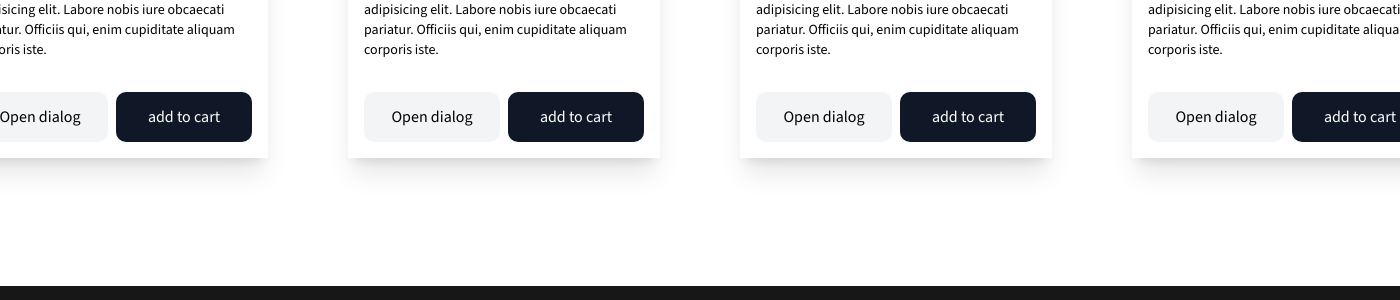
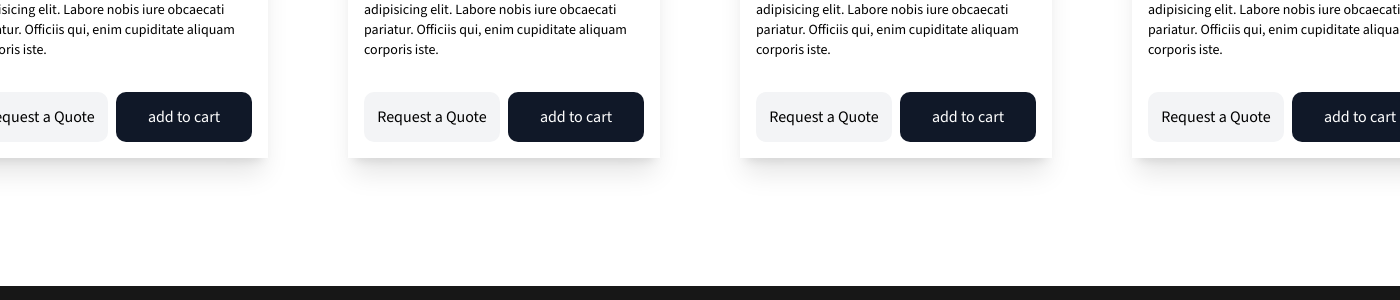
Before and after one commit to baseone-spec/base101, a PHP site: page /services.php in a window 1400 px wide; the page is wider, and only the part inside the window is pictured. Shown: the part 1168-1468 px from the top of that part. Run offline with PHP 8.4, Linux system fonts and the light colour scheme.

Commit message:
initial commit

```diff
--- a/services.php
+++ b/services.php
@@ -62,7 +62,7 @@ include('header.php');
                 <div class="mt-4 flex justify-between w-70 gap-2">
                     <button type="button"
                         class="openModalBtn product-btn bg-[#f3f4f6] text-[#171717] mt-4 font-open-sans button-hover"
-                        data-modal-id="modal-2">Open dialog</button>
+                        data-modal-id="modal-2">Request a Quote</button>
                     <button class="product-btn bg-[#101828] text-white  mt-4 font-open-sans button-hover">add to
                         cart</button>
                 </div>
@@ -77,10 +77,15 @@ include('header.php');
                         class="grid grid-flow-col grid-rows-1 modal-size bg-white rounded-lg shadow-xl max-w-md p-20 relative z-50 ">
                         <!-- Header -->
                         <div>
-                            <h2 id="dialog-title" class="text-lg font-medium text-[#171717] mb-4">Modal Title</h2>
+                            <h2 id="dialog-title" class="text-lg font-medium text-[#171717] mb-4">ANGELUS Legacy Series
+                            </h2>
                             <p class="text-sm text-gray-700 mb-4">
-                                This is a modal dialog. Click the button below to close it.
+                                Model 120L - 121L.jpg
                             </p>
+                            <div class="image">
+                                <img src="./src/img/psangelus/ANGELUS Legacy Series - Model 120L - 121L.jpg" alt=""
+                                    class="image1" />
+                            </div>
                         </div>
 
                         <div class="h-full w-full p-4">
@@ -122,7 +127,8 @@ include('header.php');
 
                         <p class="text-sm font-light">
                             Lorem ipsum dolor sit amet consectetur adipisicing elit.
-                            Labore nobis iure obcaecati pariatur. Officiis qui, enim cupiditate aliquam corporis iste.
+                            Labore nobis iure obcaecati pariatur. Officiis qui, enim cupiditate aliquam corporis
+                            iste.
                         </p>
                     </h3>
 
@@ -132,7 +138,7 @@ include('header.php');
                 <div class="mt-4 flex justify-between w-70 gap-2">
                     <button type="button"
                         class="openModalBtn product-btn bg-[#f3f4f6] text-[#171717] mt-4 font-open-sans button-hover"
-                        data-modal-id="modal-3">Open dialog</button>
+                        data-modal-id="modal-3">Request a Quote</button>
                     <button class="product-btn bg-[#101828] text-white  mt-4 font-open-sans button-hover">add to
                         cart</button>
                 </div>
@@ -147,7 +153,8 @@ include('header.php');
                         class="grid grid-flow-col grid-rows-1 modal-size bg-white rounded-lg shadow-xl max-w-md p-20 relative z-50 ">
                         <!-- Header -->
                         <div>
-                            <h2 id="dialog-title" class="text-lg font-medium text-[#171717] mb-4">Modal Title</h2>
+                            <h2 id="dialog-title" class="text-lg font-medium text-[#171717] mb-4">Modal Title
+                            </h2>
                             <p class="text-sm text-gray-700 mb-4">
                                 This is a modal dialog. Click the button below to close it.
                             </p>
@@ -192,7 +199,8 @@ include('header.php');
 
                         <p class="text-sm font-light">
                             Lorem ipsum dolor sit amet consectetur adipisicing elit.
-                            Labore nobis iure obcaecati pariatur. Officiis qui, enim cupiditate aliquam corporis iste.
+                            Labore nobis iure obcaecati pariatur. Officiis qui, enim cupiditate aliquam corporis
+                            iste.
                         </p>
                     </h3>
 
@@ -202,7 +210,7 @@ include('header.php');
                 <div class="mt-4 flex justify-between w-70 gap-2">
                     <button type="button"
                         class="openModalBtn product-btn bg-[#f3f4f6] text-[#171717] mt-4 font-open-sans button-hover"
-                        data-modal-id="modal-4">Open dialog</button>
+                        data-modal-id="modal-4">Request a Quote</button>
                     <button class="product-btn bg-[#101828] text-white  mt-4 font-open-sans button-hover">add to
                         cart</button>
                 </div>
@@ -217,7 +225,8 @@ include('header.php');
                         class="grid grid-flow-col grid-rows-1 modal-size bg-white rounded-lg shadow-xl max-w-md p-20 relative z-50 ">
                         <!-- Header -->
                         <div>
-                            <h2 id="dialog-title" class="text-lg font-medium text-[#171717] mb-4">Modal Title</h2>
+                            <h2 id="dialog-title" class="text-lg font-medium text-[#171717] mb-4">Modal Title
+                            </h2>
                             <p class="text-sm text-gray-700 mb-4">
                                 This is a modal dialog. Click the button below to close it.
                             </p>
@@ -264,7 +273,8 @@ include('header.php');
 
                         <p class="text-sm font-light">
                             Lorem ipsum dolor sit amet consectetur adipisicing elit.
-                            Labore nobis iure obcaecati pariatur. Officiis qui, enim cupiditate aliquam corporis iste.
+                            Labore nobis iure obcaecati pariatur. Officiis qui, enim cupiditate aliquam corporis
+                            iste.
                         </p>
                     </h3>
 
@@ -274,7 +284,7 @@ include('header.php');
                 <div class="mt-4 flex justify-between w-70 gap-2">
                     <button type="button"
                         class="openModalBtn product-btn bg-[#f3f4f6] text-[#171717] mt-4 font-open-sans button-hover"
-                        data-modal-id="modal-1">Open dialog</button>
+                        data-modal-id="modal-1">Request a Quote</button>
                     <button class="product-btn bg-[#101828] text-white  mt-4 font-open-sans button-hover">add to
                         cart</button>
                 </div>
@@ -289,7 +299,8 @@ include('header.php');
                         class="grid grid-flow-col grid-rows-1 modal-size bg-white rounded-lg shadow-xl max-w-md p-20 relative z-50 ">
                         <!-- Header -->
                         <div>
-                            <h2 id="dialog-title" class="text-lg font-medium text-[#171717] mb-4">Modal Title</h2>
+                            <h2 id="dialog-title" class="text-lg font-medium text-[#171717] mb-4">Modal Title
+                            </h2>
                             <p class="text-sm text-gray-700 mb-4">
                                 This is a modal dialog. Click the button below to close it.
                             </p>
--- a/src/styles/output.css
+++ b/src/styles/output.css
@@ -693,11 +693,9 @@
   }
 
 
-
-
-
   .button-hover:hover {
     background-color: #2D2D2D;
+    color: white;
   }
 
   /* button up scroll */
```
